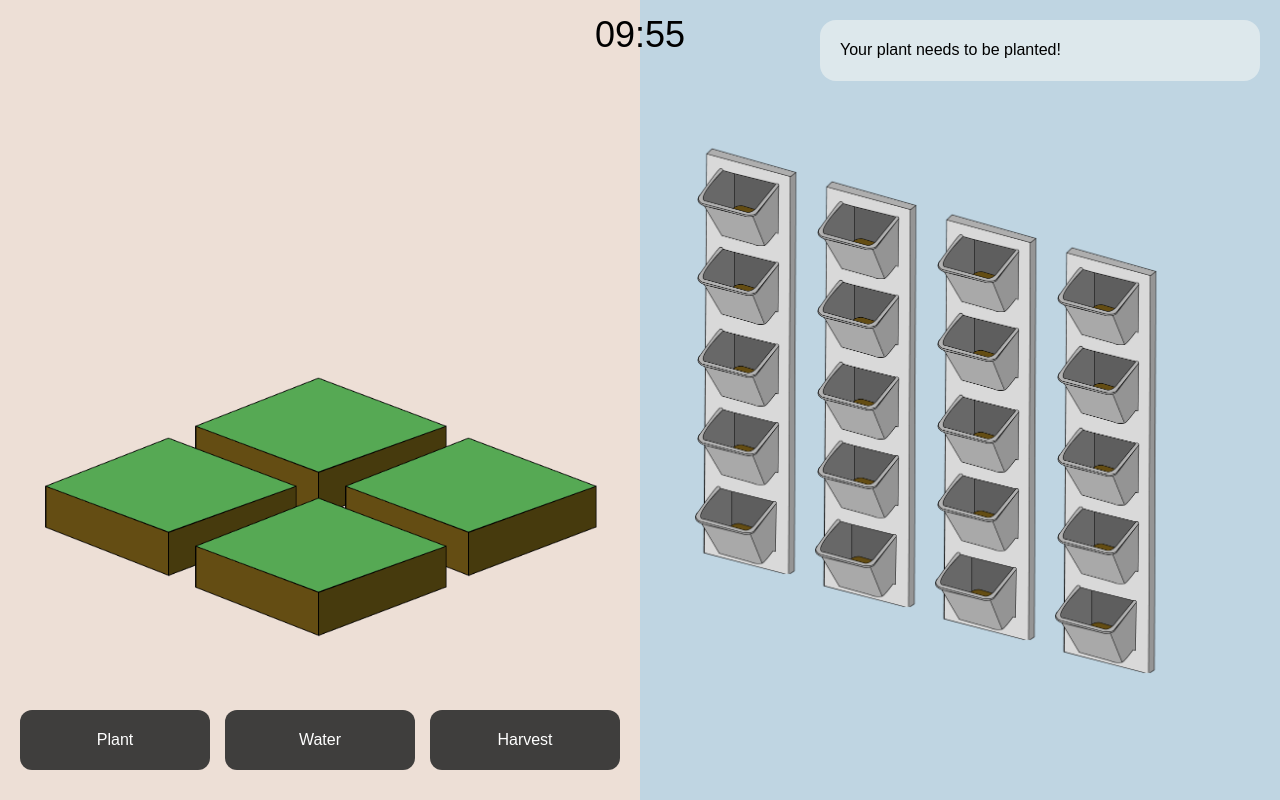
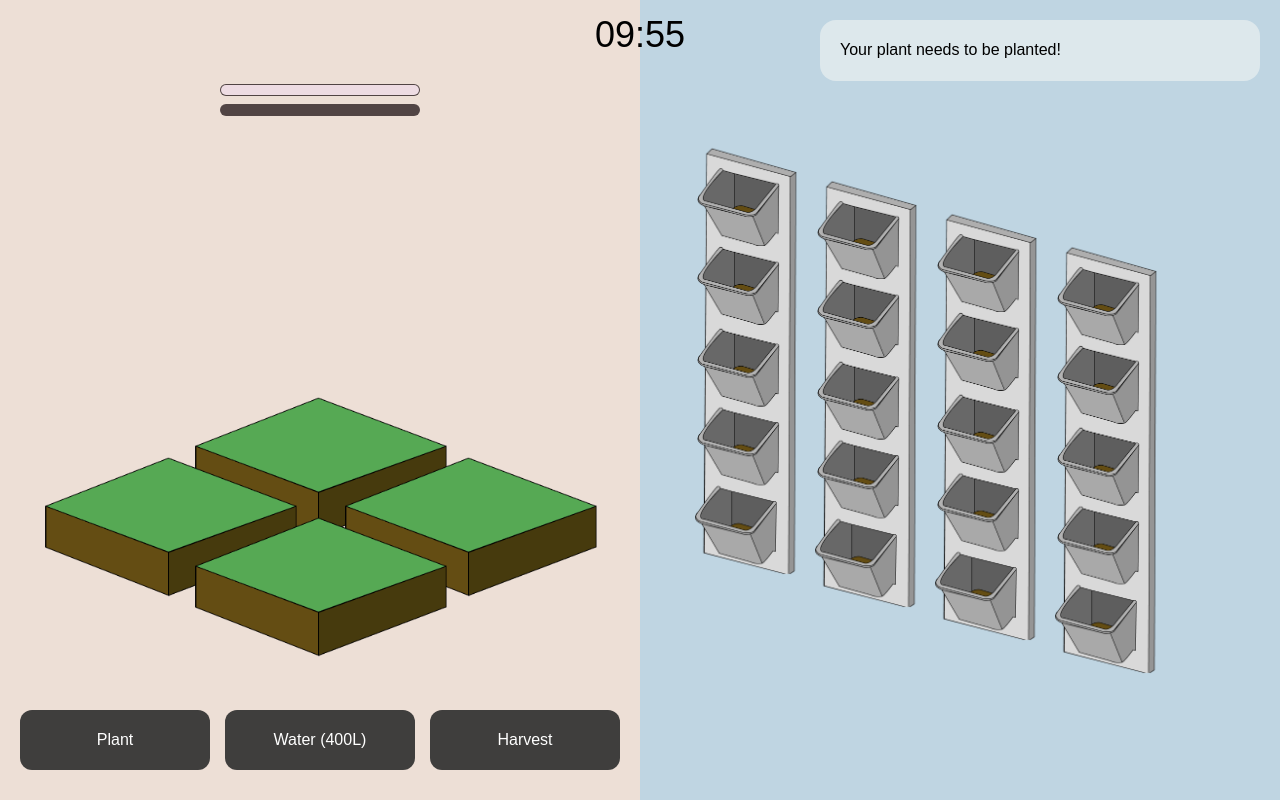
Before and after one commit to quentinguidee/farmup, a React (Vite) app: page / in a window 1280 px wide. Built offline with nearby package versions, Linux system fonts and the light colour scheme.

Commit message:
Progressbar
Signed-off-by: Quentin Guidée <git@arra.red>

```diff
--- a/src/App.tsx
+++ b/src/App.tsx
@@ -1,4 +1,4 @@
-import { useState } from "react";
+import { useEffect, useState } from "react";
 import ClassicalFarm from "./components/ClassicalFarm";
 import Toolbar from "./components/Toolbar";
 import VerticalFarm from "./components/VerticalFarm";
@@ -6,6 +6,7 @@ import { Timer } from "./components/Timer";
 import { State } from "./models/plant";
 import Notification from "./components/Notification";
 
+import "./styles/progressbar.css";
 import "./styles/toolbar.css";
 import "./styles/farm.css";
 import "./styles/window.css";
@@ -15,17 +16,39 @@ import "./styles/notification.css";
 
 export default function App() {
     const [state, setState] = useState<State>("state0");
+    const [timerHarvest, setTimerHarvest] = useState(100);
+    const [waterLevel, setWaterLevel] = useState(0);
+    const [totalWater, setTotalWater] = useState(0);
+
+    useEffect(() => {
+        const interval = setInterval(() => {
+            if (waterLevel >= 1) {
+                setTimerHarvest(timerHarvest - 0.4);
+            }
+            if (timerHarvest <= 1) {
+                setState("state2");
+            }
+            setWaterLevel(waterLevel - 1);
+        }, 50);
+        return () => clearInterval(interval);
+    }, [waterLevel, timerHarvest]);
 
     const plant = () => {
-        if (state === "state0") setState("state1");
+        if (state !== "state0") return;
+        setState("state1");
     };
 
     const water = () => {
-        if (state === "state1") setState("state2");
+        if (state !== "state1") return;
+        setWaterLevel(100);
+        setTotalWater(totalWater + 400);
     };
 
     const harvest = () => {
-        if (state === "state2") setState("state0");
+        if (state !== "state2") return;
+        setState("state0");
+        setTimerHarvest(100);
+        setWaterLevel(0);
     };
 
     return (
@@ -34,7 +57,11 @@ export default function App() {
             <Timer />
             <Notification />
             <div className="farms">
-                <ClassicalFarm state={state} />
+                <ClassicalFarm
+                    state={state}
+                    timerHarvest={timerHarvest}
+                    waterLevel={waterLevel}
+                />
                 <VerticalFarm />
             </div>
         </>
--- a/src/components/ClassicalFarm.tsx
+++ b/src/components/ClassicalFarm.tsx
@@ -1,16 +1,21 @@
-import { useState } from "react";
 import { State } from "../models/plant";
 import Asset from "./Asset";
 import FarmContent from "./FarmContent";
+import ProgressBar from "./ProgressBar";
 
 type Props = {
     state: State;
+    waterLevel: number;
+    timerHarvest: number;
 };
 
 export default function ClassicalFarm(props: Props) {
-    const { state } = props;
+    const { state, waterLevel, timerHarvest } = props;
+
     return (
         <div className="farm farm-classic">
+            <ProgressBar value={timerHarvest} color="rgb(238, 220, 227)" />
+            <ProgressBar value={waterLevel} color="rgb(42, 124, 211)" />
             <FarmContent>
                 <Plot x={0.5} y={0.3} state={state} />
                 <Plot x={0.75} y={0.4} state={state} />
--- /dev/null
+++ b/src/components/ProgressBar.tsx
@@ -0,0 +1,19 @@
+type Props = {
+    value: number;
+    color: string;
+};
+
+export default function ProgressBar(props: Props) {
+    const { value, color } = props;
+    return (
+        <div className="progress-bar">
+            <div
+                className="progress-bar-value"
+                style={{
+                    width: `calc(${value}% - 2px)`,
+                    backgroundColor: color,
+                }}
+            />
+        </div>
+    );
+}
--- a/src/components/Toolbar.tsx
+++ b/src/components/Toolbar.tsx
@@ -13,7 +13,7 @@ export default function Toolbar(props: Props) {
                 Plant
             </button>
             <button className="toolbar-button" onClick={onWater}>
-                Water
+                Water (400L)
             </button>
             <button className="toolbar-button" onClick={onHarvest}>
                 Harvest
--- /dev/null
+++ b/src/styles/progressbar.css
@@ -0,0 +1,13 @@
+.progress-bar {
+    width: 200px;
+    height: 12px;
+    background-color: #514444;
+    border-radius: 6px;
+    margin: 4px;
+}
+.progress-bar-value {
+    border-radius: 5px;
+    height: 10px;
+    margin: 1px;
+    transition: width 0.05s linear;
+}
```
